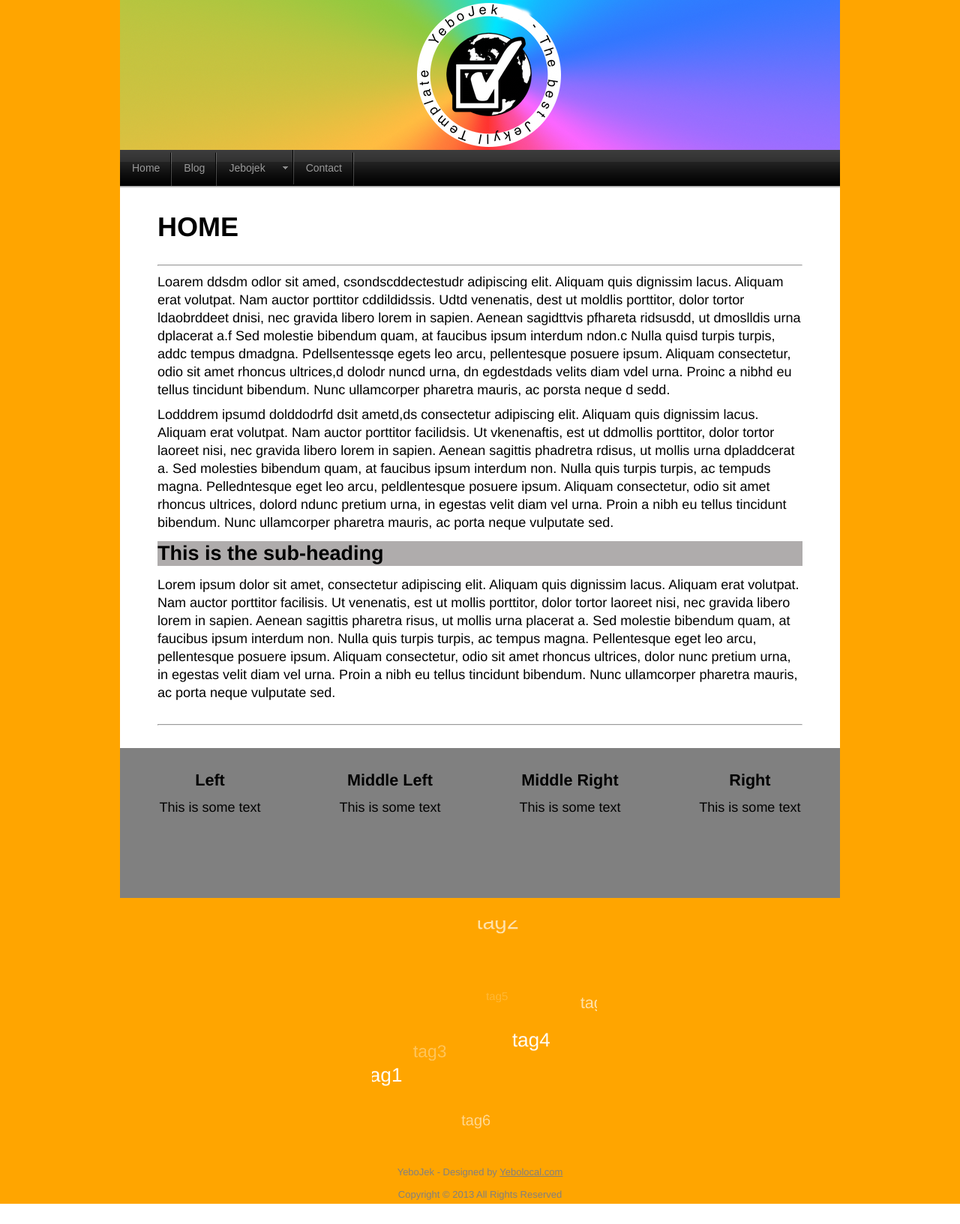
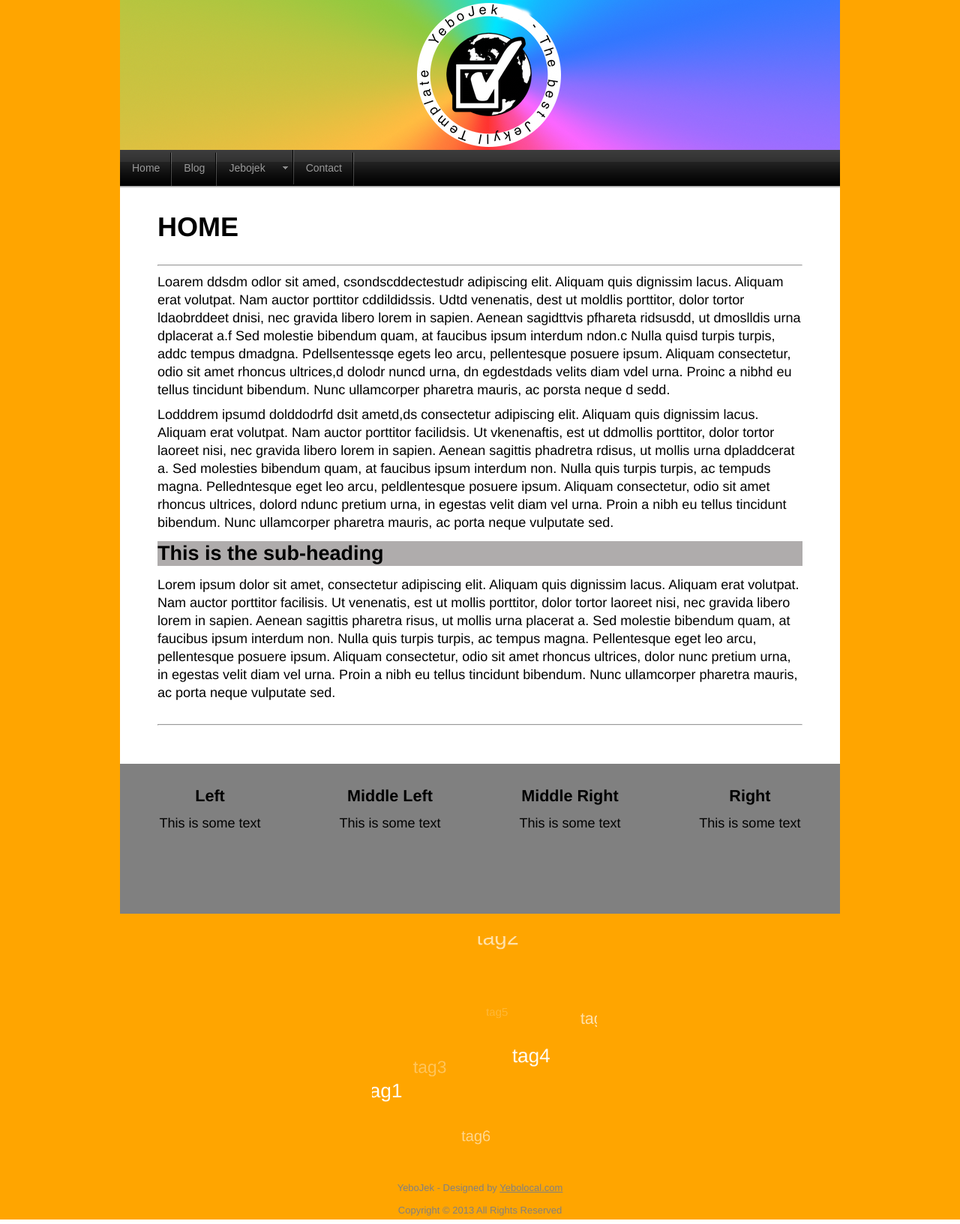
Before and after one commit to bernardhamann/yebojek, a Jekyll site: the page built from index.html, in a window 1280 px wide. Shown: the whole page at 75% size. Built offline with Jekyll 4.4.1, drawn with Linux system fonts in a browser that asks for light colours; Markdown is read by kramdown in place of the engine named in the settings; the list of posts is cut into pages by our own code; before the commit the page ends 1612 px from its top, so only the background shows below that.

Commit message:
Added content footer div

```diff
--- a/_includes/areas/content/content-sidebar-both.html
+++ b/_includes/areas/content/content-sidebar-both.html
@@ -11,4 +11,8 @@
    {{ content }}
 <br>
 <hr/>
+<br>
+   <div class="content-footer">
+    {% include code/content-footers/content-footer-1.html %}
+   </div> <! -- end of content-footer div -->
 </div><!-- End content div -->
--- a/_includes/areas/content/content-sidebar-left.html
+++ b/_includes/areas/content/content-sidebar-left.html
@@ -8,4 +8,8 @@
    {{ content }}
 <br>
 <hr/>
+<br>
+   <div class="content-footer">
+    {% include code/content-footers/content-footer-1.html %}
+   </div> <! -- end of content-footer div -->
 </div> <!-- End content div -->
--- a/_includes/areas/content/content-sidebar-none.html
+++ b/_includes/areas/content/content-sidebar-none.html
@@ -3,6 +3,10 @@
   <h1 class='page-title'> {{ page.title }} </h1>
 {% endif %}
   {{ content }}
-<br>
-<hr/>
+  <br>
+  <hr/>
+  <br>
+   <div class="content-footer">
+    {% include code/content-footers/content-footer-1.html %}
+   </div> <! -- end of content-footer div -->
 </div><!-- End content-with-sidebar-none div -->
```
